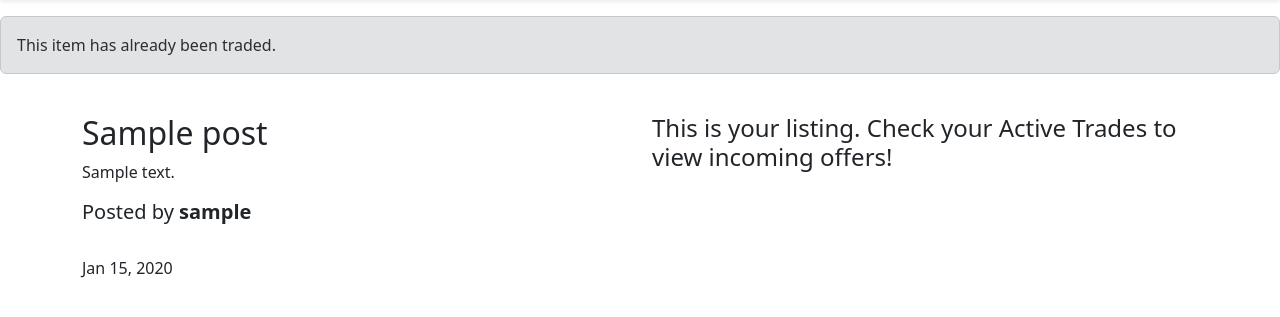
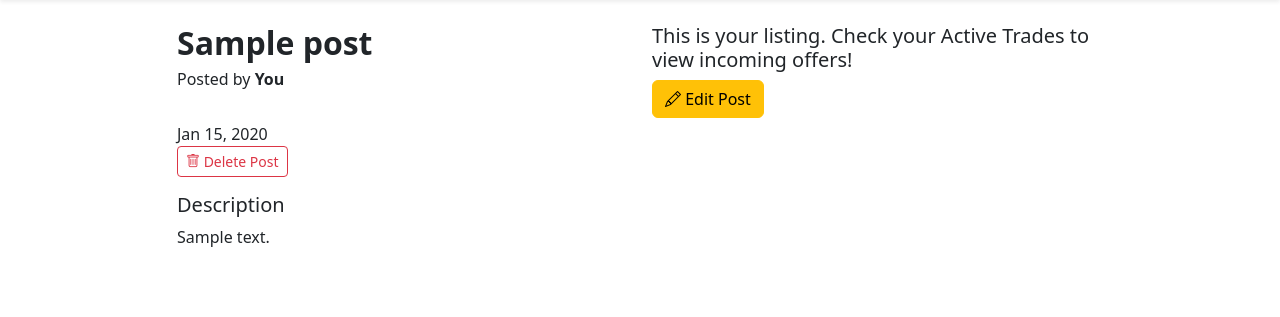
Before and after one commit to xuangj/uva-bartering-app, a Django app: page /post/1/ in a window 1280 px wide. Shown: the part 56-373 px from the top of the page. Run offline with Django 5.2, Linux system fonts and the light colour scheme; a user stored in the database is signed in; tables that the repository leaves empty hold one stand-in row (values such as "Sample post").

Commit message:
Delete post and edit post funcitonality added.

```diff
--- a/core/views.py
+++ b/core/views.py
@@ -83,7 +83,7 @@ def post_create(request):
         form = PostForm()
 
     # Render the template
-    return render(request, "post_form.html", {"form": form})
+    return render(request, "post_form.html", {"form": form, "is_edit": False})
 
 
 @login_required
@@ -113,6 +113,46 @@ def view_post(request, post_id: int) -> HttpResponse:
     return render(request, "post.html", {'post': post, 'form': form, 'existing_trade': existing_trade})
 
 
+# Edits existing post
+@login_required
+def edit_post(request, post_id: int):
+    post = get_object_or_404(Post, id=post_id)
+
+    if Trade.objects.filter(item_requested=post, status='Accepted').exists():
+        return HttpResponseForbidden("You can't edit a post after it's been traded.")
+
+    if post.poster != request.user:
+        return HttpResponseForbidden("You can only edit your own posts.")
+
+    if request.method == "POST":
+        form = PostForm(request.POST, request.FILES, instance=post)
+        if form.is_valid():
+            edited_post = form.save(commit=False)
+            edited_post.poster = post.poster
+            edited_post.save()
+            messages.success(request, "Post updated successfully!")
+            return redirect("view_post", post_id=post.id)
+    else:
+        form = PostForm(instance=post)
+
+    return render(request, "post_form.html", {"form": form, "is_edit": True})
+
+
+# Delete post
+@login_required
+def delete_post(request, post_id: int):
+    post = get_object_or_404(Post, id=post_id)
+
+    if Trade.objects.filter(item_requested=post, status='Accepted').exists():
+        return HttpResponseForbidden("You can't delete a post after it's been traded.")
+
+    if post.poster != request.user:
+        return HttpResponseForbidden("You can only delete your own posts.")
+
+    post.delete()
+    return redirect("home")
+
+
 # --- Profile --- #
 
 @login_required
@@ -139,6 +179,7 @@ def edit_profile(request, username):
 
 # --- Trades --- #
 
+# See all active trades (offers and listings)
 @login_required
 def my_trades(request) -> HttpResponse:
     user = request.user
@@ -160,6 +201,8 @@ def my_trades(request) -> HttpResponse:
 
     return render(request, "my_trades.html", {"pending_trades": pending_trades, "accepted_trades": accepted_trades, "denied_trades": denied_trades})
 
+
+# view individual trade, see original post and possible offer
 @login_required
 def view_trade(request, trade_id: int) -> HttpResponse:
     trade = get_object_or_404(Trade, id=trade_id)
@@ -169,6 +212,7 @@ def view_trade(request, trade_id: int) -> HttpResponse:
     return render(request, "trade.html", {'trade': trade, 'post': post})
 
 
+# OP can accept trade offer
 @login_required
 def accept_trade(request, trade_id):
     trade = get_object_or_404(Trade, id=trade_id)
@@ -185,6 +229,7 @@ def accept_trade(request, trade_id):
     return redirect('my_trades')
 
 
+# OP can decline trade offer
 @login_required
 def deny_trade(request, trade_id):
     trade = get_object_or_404(Trade, id=trade_id, userTwo=request.user)
@@ -193,6 +238,7 @@ def deny_trade(request, trade_id):
     return redirect('my_trades')
 
 
+# Offerer can rescind their offer
 @login_required
 def delete_trade_offer(request, trade_id):
     trade = get_object_or_404(Trade,id=trade_id, userOne=request.user)
--- a/templates/_trade_card.html
+++ b/templates/_trade_card.html
@@ -1,5 +1,5 @@
 <div class="col">
-    <div class="card h-100 shadow-sm border-0">
+    <div class="card h-100 shadow-sm border-primary border-2">
         <div class="card-body">
             <h5 class="card-title">
                 <!--Link card to individual Trade page-->
@@ -41,7 +41,7 @@
                     </a>
                 <!--Rescind trade offer (non-OP action)-->
                 {% else %}
-                    <a href="{% url 'delete_trade_offer' trade.id %}" class="btn btn-sm btn-dark btn-outline-danger"
+                    <a href="{% url 'delete_trade_offer' trade.id %}" class="btn btn-sm btn-outline-danger"
                         onclick="return confirm('Do you want to take back this trade offer?');">
                         <i class="bi bi-trash"></i> Rescind
                     </a>
@@ -49,7 +49,7 @@
             </div>
             {% endif %}
 
-            <a href="{% url 'start_chat' trade.userOne.id %}" class="btn btn-sm btn-primary">
+            <a href="{% url 'start_chat' trade.userOne.id %}" class="btn btn-md btn-primary">
                     <i class="bi bi-chat-dots"></i> Message
             </a>
 
--- a/templates/my_trades.html
+++ b/templates/my_trades.html
@@ -30,7 +30,7 @@
         <h2> My Trades </h2>
 
         <!--Tabs-->
-        <ul class="nav nav-tabs" id="tradeTabs" role="tablist">
+        <ul class="nav nav-tabs mt-3" id="tradeTabs" role="tablist">
             <li class="nav-item" role="presentation">
                 <button class="nav-link active" id="pending-tab" data-bs-toggle="tab" data-bs-target="#pending" type="button" role="tab" aria-controls="pending" aria-selected="true">
                     Pending
--- a/templates/post.html
+++ b/templates/post.html
@@ -13,12 +13,11 @@
 <body>
     {% include '_navbar.html'%}
 
-    {% if not post.available %}
-        <div class="alert alert-secondary mt-3">This item has already been traded.</div>
-    {% endif %}
-
     <div class="container">
         <div class="row">
+                {% if not post.is_available %}
+                    <div class="alert alert-secondary mt-3">This item has already been traded.</div>
+                {% endif %}
             <div class="post-img md-3">
                 {% if post.img %}
                 <img src="{{ post.image.url }}"
@@ -29,16 +28,34 @@
             </div>
         </div>
 
-        <div class="post-content row mt-3">
-            <div class="col-sm mt-2">
-                <h2 class="post-title">{{ post.title }}</h2>
+        <div class="post-content row mt-3 justify-content-center">
+            <div class="col-5 mt-2">
+                <h2 class="post-title"><strong>{{ post.title }}</strong></h2>
+                <h6>Posted by
+                {% if request.user == post.poster %}
+                    <strong>You</strong></h6> <br />
+                    {{ post.created_at|date:"M d, Y" }} <br />
+                    <a href="{% url 'delete_post' post.id %}" class="btn btn-sm btn-outline-danger">
+                        <i class="bi bi-trash"></i> Delete Post
+                    </a>
+                {% else %}
+                    <strong>{{ post.poster.username }}</strong></h6>
+                    {{ post.created_at|date:"M d, Y" }} <br />
+                    <a href="{% url 'start_chat' post.poster.id %}" class="btn btn-md btn-primary mt-3">
+                        <i class="bi bi-chat-dots"></i> Message
+                    </a> <br />
+                {% endif %}
+                <h5 class="mt-3">Description</h5>
                 <p class="post-description">{{ post.description }}</p>
-                <h5>Posted by <strong>{{ post.poster.username }}</strong></h5> <br />
-                {{ post.created_at|date:"M d, Y" }}
+
             </div>
-            <div class="col-sm mt-2">
-                {% if post.poster.username == user.username %}
-                    <h4>This is your listing. Check your Active Trades to view incoming offers!</h4>
+            <div class="col-5 mt-2">
+                {% if request.user == post.poster %}
+                    <h5>This is your listing. Check your Active Trades to view incoming offers!</h5>
+                    <a href="{% url 'edit_post' post.id %}" class="btn btn-warning ">
+                        <i class="bi bi-pencil"></i> Edit Post
+                    </a>
+
                 {% else %}
                     {% if existing_trade %}
                         <h4> Your offer for this post:</h4>
@@ -49,7 +66,7 @@
                         <p><strong>Status:</strong>{{ existing_trade.status }}</p>
                         <a href="{% url 'start_chat' post.poster.id %}" class="btn btn-info">Check in with {{ post.poster.username }} about this trade</a>
                     {% else %}
-                    <h4>Propose an offer for this listing:</h4>
+                    <h4>Make an offer for this listing:</h4>
                     <form method="POST">
                         {% csrf_token %}
                         {{ form.as_p }}
--- a/tradingapp/urls.py
+++ b/tradingapp/urls.py
@@ -2,7 +2,7 @@ from django.contrib import admin
 from django.urls import include, path
 from django.views.generic import TemplateView
 
-from core.views import home, login_redirect_view, moderator_dashboard, post_create, user_profile, edit_profile, my_trades, view_post, view_trade, accept_trade, deny_trade, delete_trade_offer
+from core.views import home, login_redirect_view, moderator_dashboard, post_create, user_profile, edit_profile, my_trades, view_post, edit_post, delete_post, view_trade, accept_trade, deny_trade, delete_trade_offer
 from messaging.views import chat, get_or_create_dm_thread, inbox, start_chat
 
 urlpatterns = [
@@ -14,6 +14,8 @@ urlpatterns = [
 
     path("post/new/", post_create, name="post_create"),
     path("post/<int:post_id>/", view_post, name="view_post"),
+    path("post/<int:post_id>/edit/", edit_post, name="edit_post"),
+    path("post/<int:post_id>/delete/", delete_post, name="delete_post"),
 
     path("inbox/", inbox, name="inbox"),
     path("chat/<int:thread_id>/", chat, name="chat"),
```
Also changed, not shown: templates/post_form.html (+12 -3 lines), templates/trade.html (+7 -9 lines).
